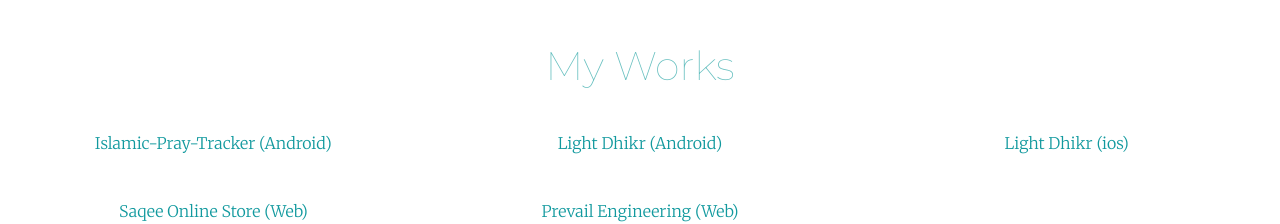
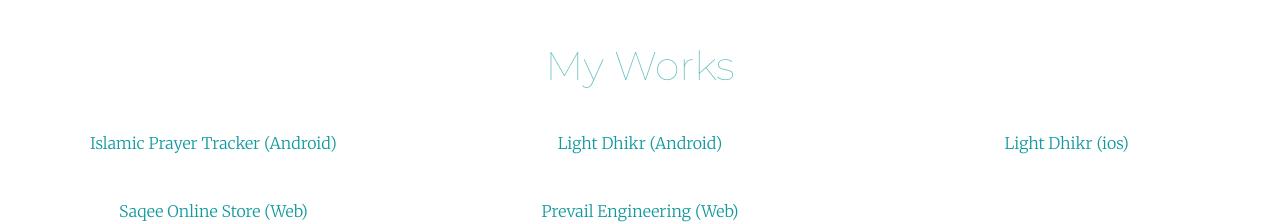
Before and after one commit to basit3407/basit-minhas, a Next.js app: page / in a window 1280 px wide. Shown: the part 3060-3284 px from the top of the page. Built offline with nearby package versions, Linux system fonts and the light colour scheme.

Commit message:
changed link of islamic prayer tracker

```diff
--- a/components/Middle.jsx
+++ b/components/Middle.jsx
@@ -113,8 +113,8 @@
           <h2>My Works</h2>
           <Grid container spacing={6}>
             <Grid item xs={12} md={4}>
-              <a href="https://play.google.com/store/apps/details?id=com.bm.islamicpraytracker">
-                Islamic-Pray-Tracker (Android)
+              <a href="https://play.google.com/store/apps/details?id=com.bm.islamicprayertracker">
+                Islamic Prayer Tracker (Android)
               </a>
             </Grid>
             <Grid item xs={12} md={4}>
```
